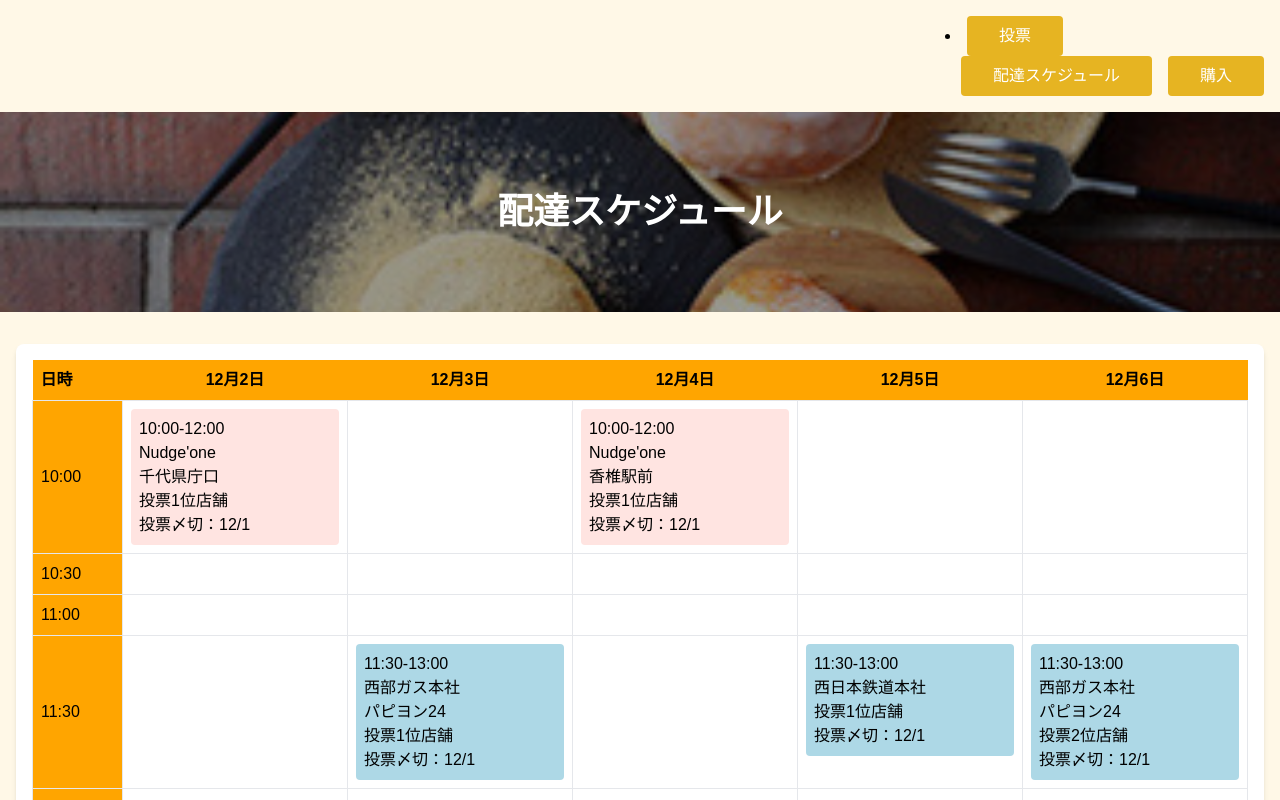
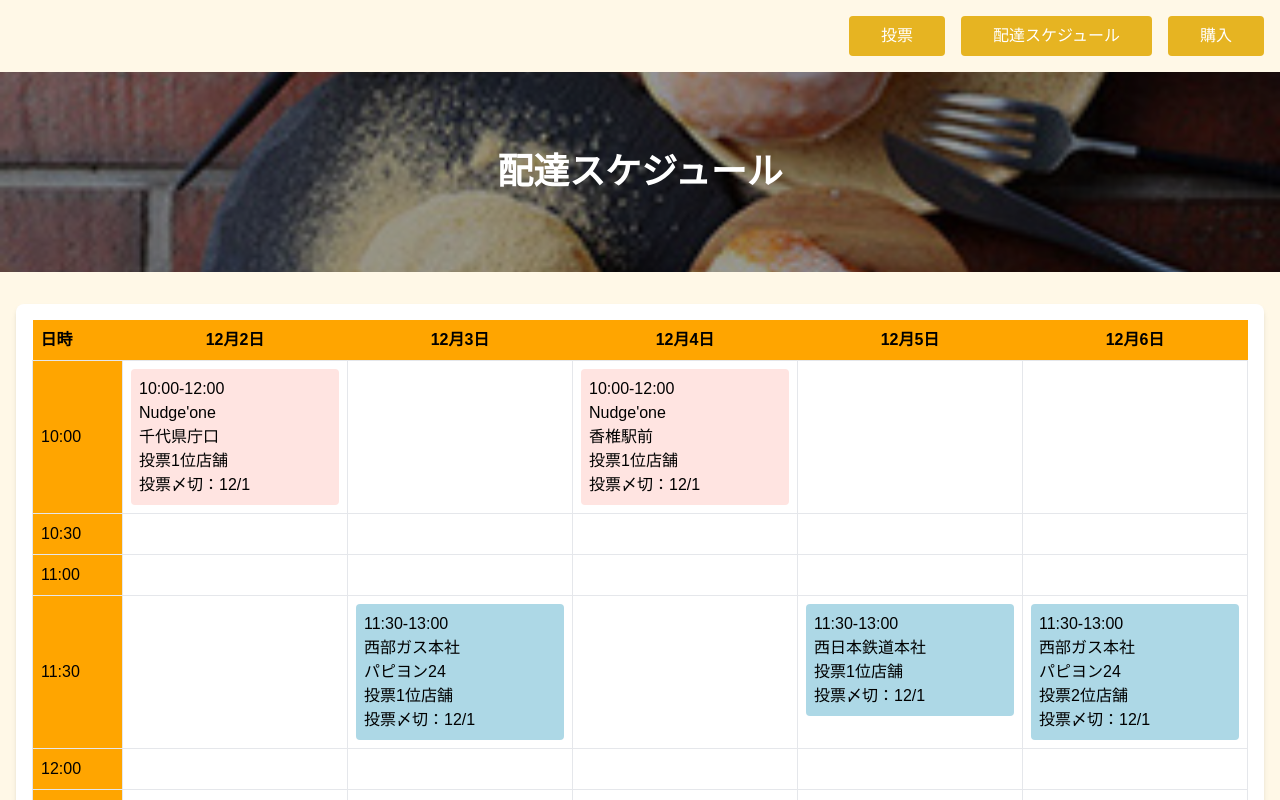
Before and after one commit to ASAMI08/deproy_metafront01, a Next.js app: page /schedule in a window 1280 px wide. Shown: the top 800 px of the page. Built offline with nearby package versions, Linux system fonts and the light colour scheme.

Commit message:
Update schedule.js

```diff
--- a/pages/schedule.js
+++ b/pages/schedule.js
@@ -143,13 +143,11 @@ return (
     {/* Navigation */}
     <nav className="flex justify-end p-4">
       <div className="space-x-4">
-  　　　<li>
         <Link href="/">
           <button className="bg-[#E6B422] hover:bg-[#D4A41B] text-white font-medium px-8 py-2 rounded">
             投票
           </button>
         </Link>
-       </li>
         <Link href="/schedule">
           <button className="bg-[#E6B422] hover:bg-[#D4A41B] text-white font-medium px-8 py-2 rounded">
             配達スケジュール
```
